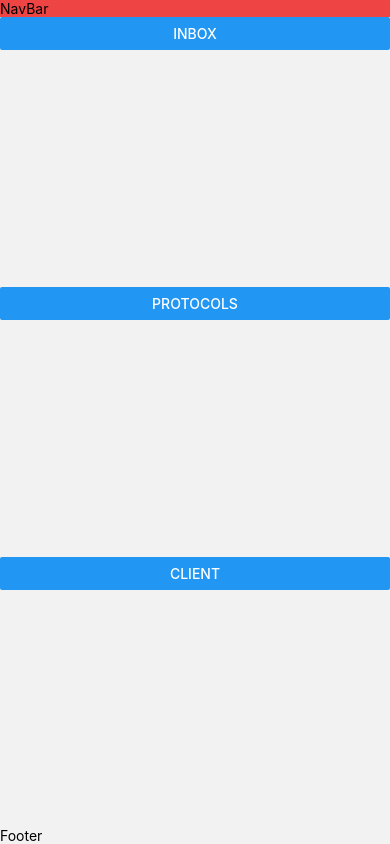
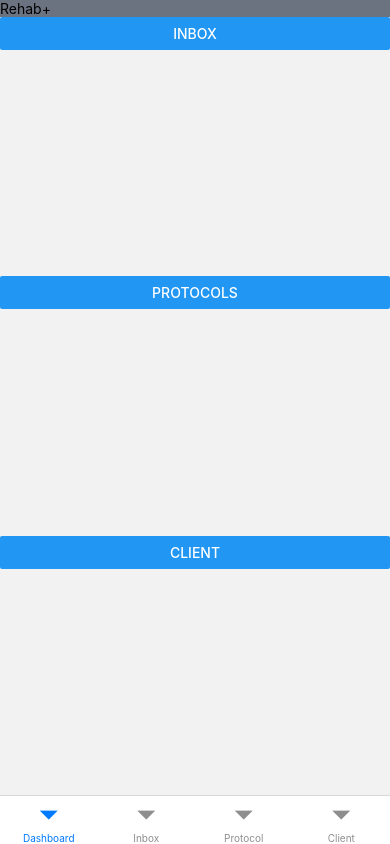
Before and after one commit to StunnaDawg/RehabPlus, a React Native app: screen /Footer in a window 390 px wide. Built offline with nearby package versions, Linux system fonts and the light colour scheme.

Commit message:
Navbar staying

```diff
--- a/App.js
+++ b/App.js
@@ -1,25 +1,21 @@
-import { StatusBar } from 'expo-status-bar';
-import React from 'react';
-import { Text, View } from 'react-native';
-import { NavigationContainer } from '@react-navigation/native';
-import { createNativeStackNavigator } from '@react-navigation/native-stack';
-import DashboardScreen from './screens/DashboardScreen';
-import NavBar from './components/NavBar';
-import ProtocolScreen from './screens/ProtocolScreen';
-import ClientScreen from './screens/ClientScreen';
-import InboxScreen from './screens/InboxScreen';
-
-const Stack = createNativeStackNavigator();
+import { StatusBar } from "expo-status-bar"
+import React from "react"
+import { Text, View, SafeAreaView } from "react-native"
+import { NavigationContainer } from "@react-navigation/native"
+import { createNativeStackNavigator } from "@react-navigation/native-stack"
+import { Footer, NavBar, NavBarStack } from "./components"
+import {
+  ClientScreen,
+  DashboardScreen,
+  InboxScreen,
+  ProtocolScreen,
+} from "./screens"
+const Stack = createNativeStackNavigator()
 
 export default function App() {
   return (
     <NavigationContainer>
-    <Stack.Navigator initialRouteName="Dashboard">
-      <Stack.Screen name='Dashboard' component={DashboardScreen}/>
-      <Stack.Screen name='Inbox' component={InboxScreen}/>
-      <Stack.Screen name='Protocol' component={ProtocolScreen}/>
-      <Stack.Screen name='Client' component={ClientScreen}/>
-    </Stack.Navigator>
+      <NavBarStack />
     </NavigationContainer>
-  );
+  )
 }
--- a/components/Footer.jsx
+++ b/components/Footer.jsx
@@ -1,11 +1,23 @@
 import { View, Text, SafeAreaView } from 'react-native'
+import { createBottomTabNavigator } from '@react-navigation/bottom-tabs';
 import React from 'react'
+import { DashboardScreen, InboxScreen,
+ProtocolScreen, ClientScreen  } from '../screens';
+
+
+const Tab = createBottomTabNavigator();
 
 const Footer = () => {
   return (
-    <SafeAreaView>
-      <Text>Footer</Text>
-    </SafeAreaView>
+    <Tab.Navigator
+    screenOptions={{
+        headerShown: false,
+      }}>
+    <Tab.Screen name="Dashboard" component={DashboardScreen} />
+    <Tab.Screen name='Inbox' component={InboxScreen}/>
+      <Tab.Screen name='Protocol' component={ProtocolScreen}/>
+      <Tab.Screen name='Client' component={ClientScreen}/>
+  </Tab.Navigator>
   )
 }
 
--- a/components/NavBar.jsx
+++ b/components/NavBar.jsx
@@ -1,20 +1,37 @@
 import { View, Text, SafeAreaView } from 'react-native'
 import React, { useLayoutEffect } from 'react'
 import { useNavigation } from '@react-navigation/native'
+import { createNativeStackNavigator } from '@react-navigation/native-stack';
+import { ClientScreen, DashboardScreen, InboxScreen, ProtocolScreen } from '../screens';
+import Footer from './Footer';
+const Stack = createNativeStackNavigator();
+
 
 const NavBar = () => {
     const navigation = useNavigation()
 
-    useLayoutEffect(() => {
-        navigation.setOptions({
-            headerShown:false
-        })
-    }, [])
   return (
+    <>
     <SafeAreaView >
-      <Text className="bg-red-500">NavBar</Text>
+      <Text className="bg-gray-500">Rehab+</Text>
     </SafeAreaView>
+    </>
   )
 }
 
-export default NavBar
+const NavBarStack = () => {
+  return (
+    <Stack.Navigator
+      screenOptions={{
+        header: () => <NavBar />,
+      }}>
+        <Stack.Screen name="Footer" component={Footer}/>
+        <Stack.Screen name="Dashboard" component={DashboardScreen}/>
+        <Stack.Screen name="Inbox" component={InboxScreen}/>
+        <Stack.Screen name="Protocol" component={ProtocolScreen}/>
+        <Stack.Screen name="Clients" component={ClientScreen}/>
+    </Stack.Navigator>
+  )
+}
+
+export {NavBarStack, NavBar}
--- /dev/null
+++ b/components/index.js
@@ -0,0 +1,4 @@
+import Footer from "./Footer";
+import {NavBar, NavBarStack} from "./NavBar";
+
+export {Footer, NavBar, NavBarStack}
--- a/package.json
+++ b/package.json
@@ -9,6 +9,7 @@
     "web": "expo start --web"
   },
   "dependencies": {
+    "@react-navigation/bottom-tabs": "^6.5.8",
     "@react-navigation/native": "^6.1.7",
     "@react-navigation/native-stack": "^6.9.13",
     "expo": "~49.0.8",
--- a/screens/DashboardScreen.jsx
+++ b/screens/DashboardScreen.jsx
@@ -1,25 +1,15 @@
 import { View, Text, SafeAreaView, Button } from "react-native"
 import React, { useLayoutEffect } from "react"
 import { useNavigation } from "@react-navigation/native"
-import NavBar from "../components/NavBar"
-import Footer from "../components/Footer"
+
 
 const DashboardScreen = () => {
   const navigation = useNavigation()
 
-  useLayoutEffect(() => {
-    navigation.setOptions({
-      headerShown: false,
-    })
-  }, [])
   return (
     <>
-      <SafeAreaView >
-        <NavBar />
-      </SafeAreaView>
 
       <View className='flex-1'>
-
         <View className='flex-1'>
           <Button title="Inbox" onPress={() => navigation.navigate("Inbox")} />
         </View>
@@ -34,13 +24,10 @@ const DashboardScreen = () => {
         <View className='flex-1'>
           <Button
             title="Client"
-            onPress={() => navigation.navigate("Client")}
+            onPress={() => navigation.navigate("Clients")}
           />
         </View>
 
-        <SafeAreaView >
-          <Footer />
-        </SafeAreaView>
 
       </View>
     </>
--- /dev/null
+++ b/screens/index.js
@@ -0,0 +1,6 @@
+import DashboardScreen from "./DashboardScreen";
+import InboxScreen from "./InboxScreen";
+import ClientScreen from "./ClientScreen";
+import ProtocolScreen from "./ProtocolScreen";
+
+export {DashboardScreen,InboxScreen, ClientScreen, ProtocolScreen}
```
Also changed, not shown: 1 other file (tests, documents, lock files or other folders).
